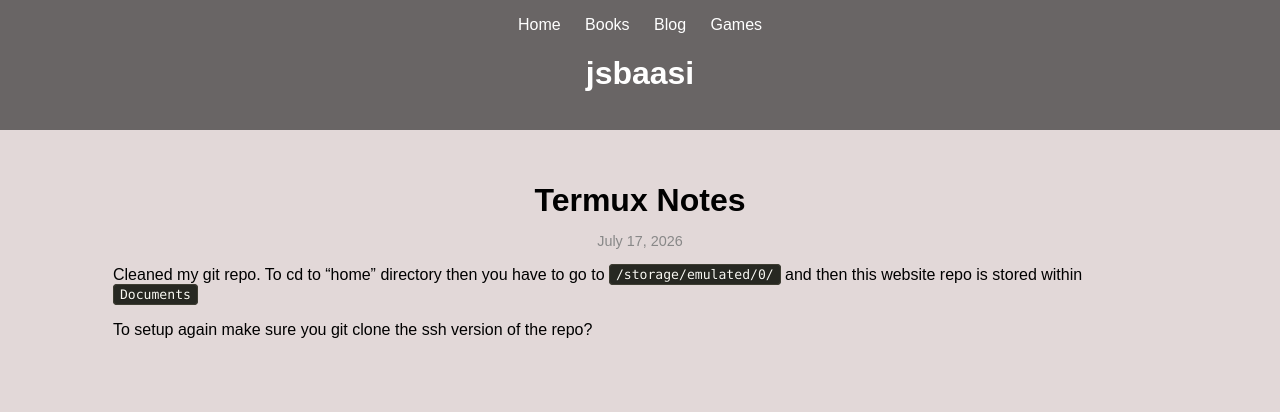
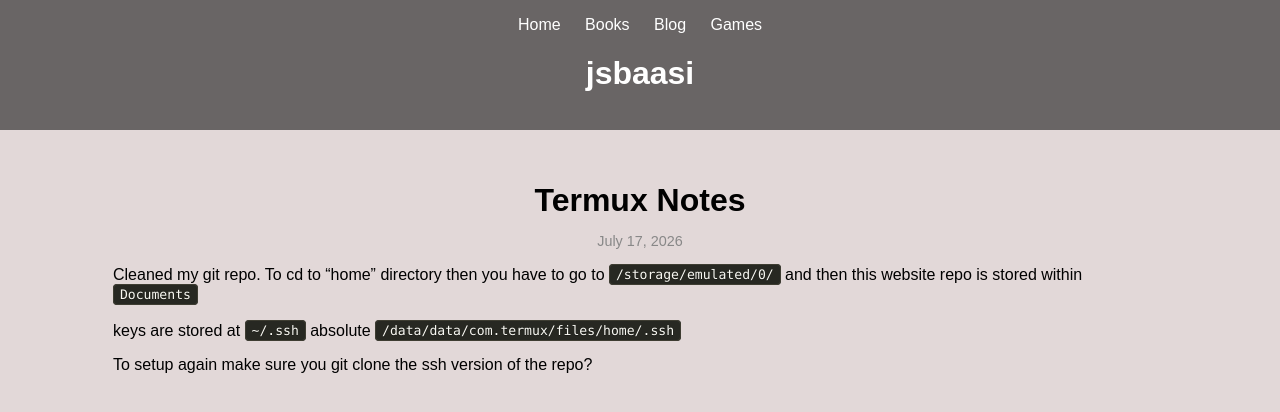
Before and after one commit to jsbaasi/jsbaasi.github.io, a Jekyll site: the page built from _posts/2026-07-17-termux-notes.md, in a window 1280 px wide. Shown: the top 412 px of the page. Built offline with Jekyll 4.4.1, drawn with Linux system fonts in a browser that asks for light colours.

Commit message:
vault backup: 2026-08-10 22:46:49

```diff
--- a/_posts/2026-07-17-termux-notes.md
+++ b/_posts/2026-07-17-termux-notes.md
@@ -7,4 +7,6 @@
 ---
 Cleaned my git repo. To cd to "home" directory then you have to go to `/storage/emulated/0/` and then this website repo is stored within `Documents`
 
+keys are stored at `~/.ssh` absolute `/data/data/com.termux/files/home/.ssh`
+
 To setup again make sure you git clone the ssh version of the repo?
```
